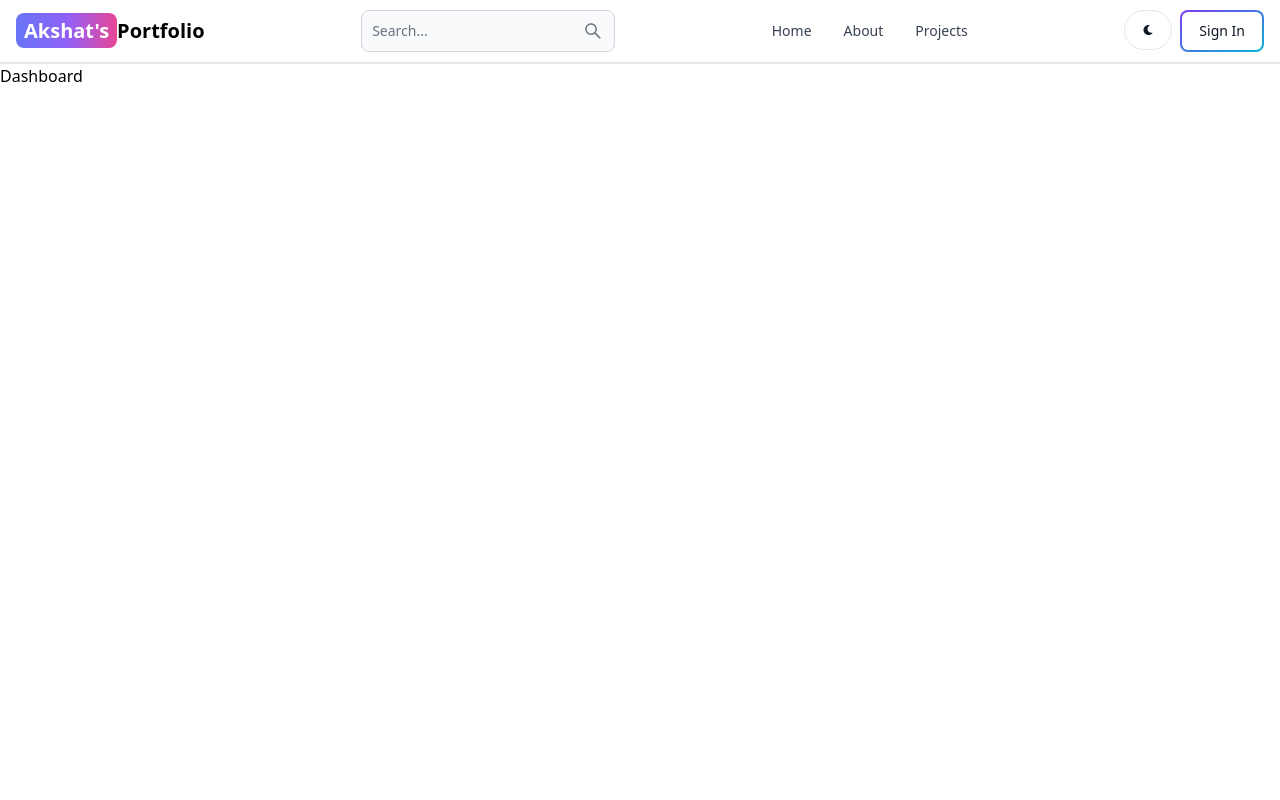
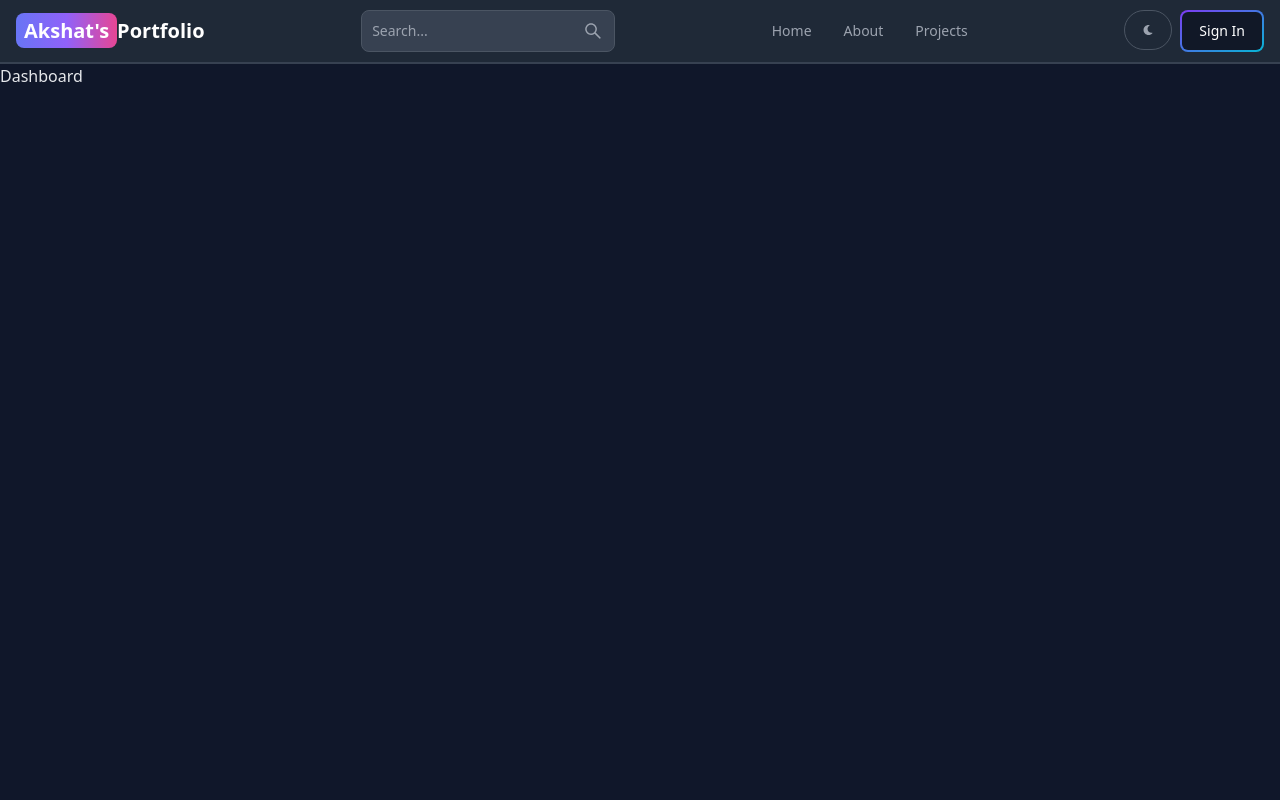
Before and after one commit to AkshatPat3l/akshat-portfolio, a React (Vite) app in the folder client/: page /dashboard in a window 1280 px wide. Shown: the top 800 px of the page. Built offline with nearby package versions, Linux system fonts and the light colour scheme; no server answers.

Commit message:
Add Dark Mode FUnctionality

```diff
--- a/client/src/components/Header.jsx
+++ b/client/src/components/Header.jsx
@@ -2,11 +2,15 @@
 import React from "react";
 import { Link, useLocation } from "react-router-dom";
 import { AiOutlineSearch } from "react-icons/ai";
-import { FaMoon } from "react-icons/fa";
-import { useSelector } from "react-redux";
+import { FaMoon, FaSun } from "react-icons/fa";
+import { useSelector, useDispatch } from "react-redux";
+import { toggleTheme } from "../redux/theme/themeSlice.js";
 export default function Header() {
+  const dispatch = useDispatch();
   const { currentUser } = useSelector((state) => state.user);
+  const { theme } = useSelector((state) => state.theme);
   const path = useLocation().pathname;
+
   return (
     <Navbar className="border-b-2">
       <Link
@@ -30,8 +34,13 @@
         <AiOutlineSearch />
       </Button>
       <div className="flex gap-2 md:order-2">
-        <Button className="w-12 h-10 hidden sm:inline" pill color="gray">
-          <FaMoon />
+        <Button
+          className="w-12 h-10 hidden sm:inline"
+          pill
+          color="gray"
+          onClick={() => dispatch(toggleTheme())}
+        >
+          {theme === "light" ? <FaSun /> : <FaMoon />}
         </Button>
         {currentUser ? (
           <Dropdown
@@ -66,14 +75,14 @@
         <Navbar.Toggle />
       </div>
       <Navbar.Collapse>
-        <Navbar.Link active={path === "/"} as="div">
-          <Link to="/">Home</Link>
+        <Navbar.Link as={Link} to="/" active={path === "/"}>
+          Home
         </Navbar.Link>
-        <Navbar.Link active={path === "/about"} as="div">
-          <Link to="/about">About</Link>
+        <Navbar.Link active={path === "/about"} as={Link} to="/about">
+          About
         </Navbar.Link>
-        <Navbar.Link active={path === "/projects"} as="div">
-          <Link to="/projects">Projects</Link>
+        <Navbar.Link active={path === "/projects"} as={Link} to="/projects">
+          Projects
         </Navbar.Link>
       </Navbar.Collapse>
     </Navbar>
--- /dev/null
+++ b/client/src/components/ThemeProvider.jsx
@@ -0,0 +1,12 @@
+import React from "react";
+import { useSelector } from "react-redux";
+export default function ThemeProvider({ children }) {
+  const { theme } = useSelector((state) => state.theme);
+  return (
+    <div className={theme}>
+      <div className="bg-white text-gray-700 dark:text-gray-200 dark:bg-[rgb(16,23,42)] min-h-screen">
+        {children}
+      </div>
+    </div>
+  );
+}
--- a/client/src/main.jsx
+++ b/client/src/main.jsx
@@ -5,10 +5,13 @@
 import { store, persistor } from "./redux/store.js";
 import { Provider } from "react-redux";
 import { PersistGate } from "redux-persist/integration/react";
+import ThemeProvider from "./components/ThemeProvider.jsx";
 ReactDOM.createRoot(document.getElementById("root")).render(
   <PersistGate persistor={persistor}>
     <Provider store={store}>
-      <App />
+      <ThemeProvider>
+        <App />
+      </ThemeProvider>
     </Provider>
   </PersistGate>
 );
--- a/client/src/redux/store.js
+++ b/client/src/redux/store.js
@@ -1,10 +1,12 @@
 import { configureStore, combineReducers } from "@reduxjs/toolkit";
-import userReducer from "./user/userSlice";
+import userReducer from "./user/userSlice.js";
+import themeReducer from "./theme/themeSlice.js";
 import { persistReducer } from "redux-persist";
 import storage from "redux-persist/lib/storage";
 import persistStore from "redux-persist/es/persistStore";
 const rootReducer = combineReducers({
   user: userReducer,
+  theme: themeReducer,
 });
 const persistConfig = {
   key: "root",
--- /dev/null
+++ b/client/src/redux/theme/themeSlice.js
@@ -0,0 +1,18 @@
+import { createSlice } from "@reduxjs/toolkit";
+
+const initialState = {
+  theme: "dark",
+};
+
+const themeSlice = createSlice({
+  name: "theme",
+  initialState,
+  reducers: {
+    toggleTheme: (state) => {
+      state.theme = state.theme === "dark" ? "light" : "dark";
+    },
+  },
+});
+
+export const { toggleTheme } = themeSlice.actions;
+export default themeSlice.reducer;
```
